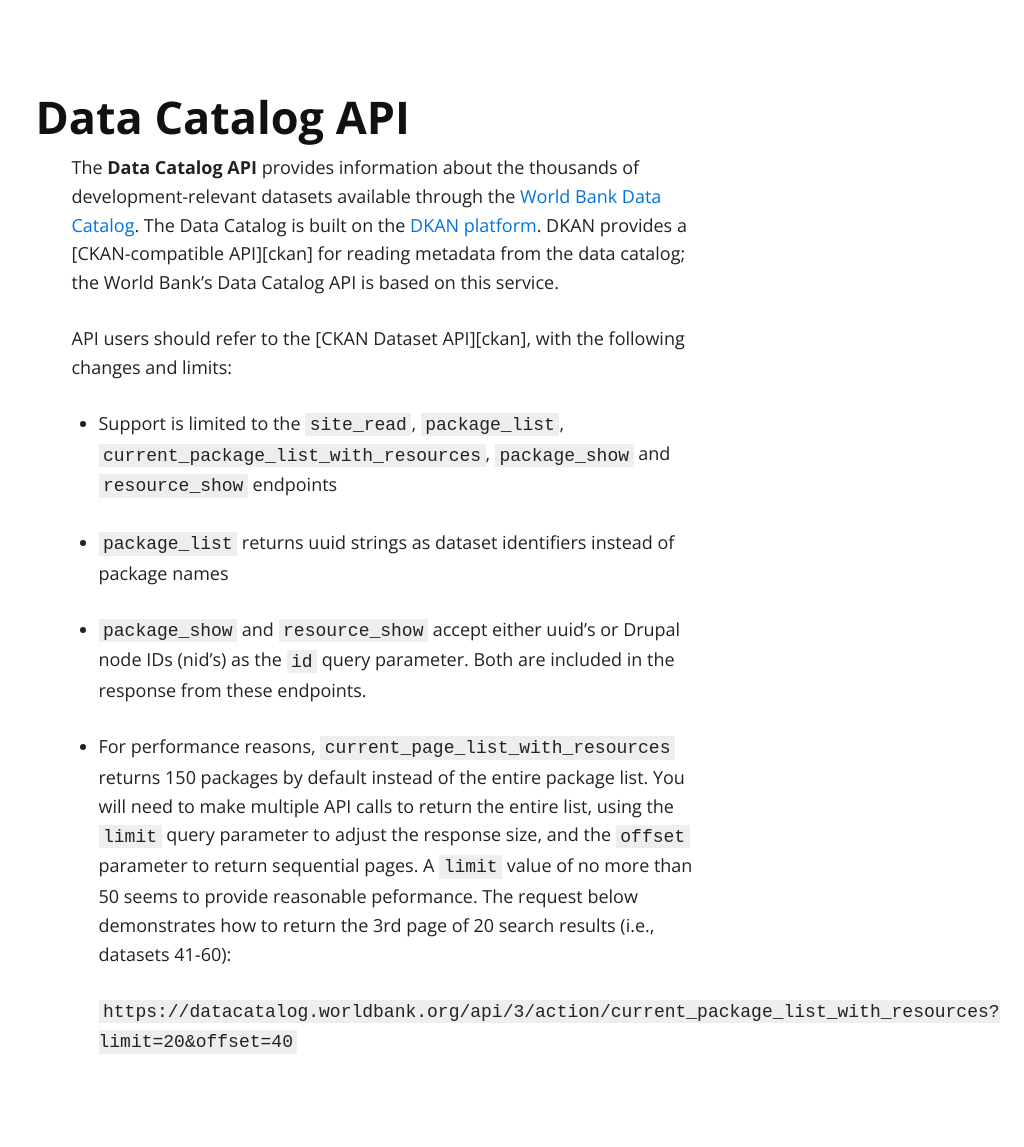
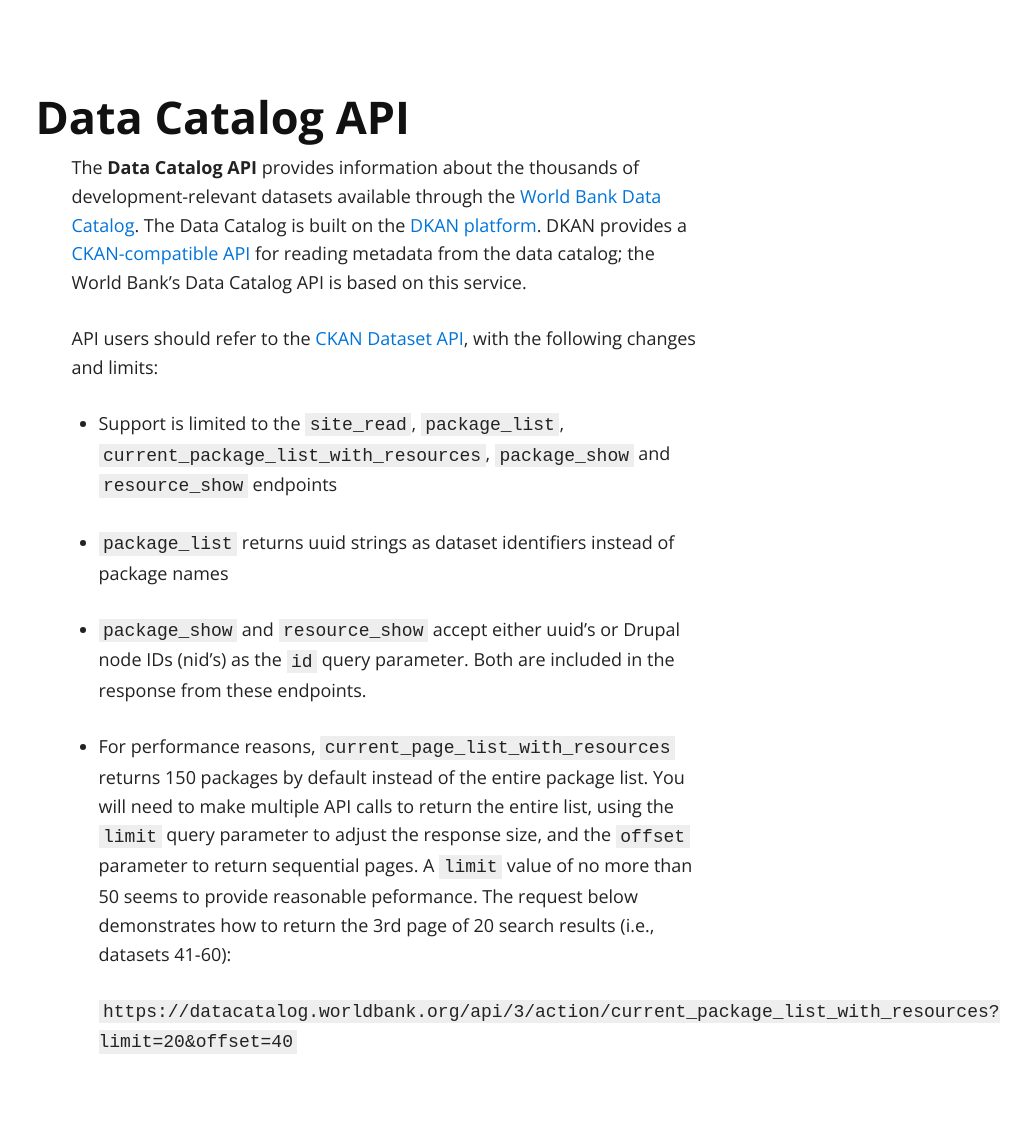
Before and after one commit to tgherzog/apidocs, a Jekyll site: the page built from API_Data_Catalog.md, in a window 1280 px wide. Shown: the whole page, without its empty margins (256-1280 px from the left). Built offline with Jekyll 4.4.1, drawn with Linux system fonts in a browser that asks for light colours; our own code applies the rules of GitHub Pages for plain Markdown files; part of the change alters nothing that is shown.

```diff
--- a/API_Data_Catalog.md
+++ b/API_Data_Catalog.md
@@ -29,3 +29,5 @@ limits:
   of 20 search results (i.e., datasets 41-60):
 
   `https://datacatalog.worldbank.org/api/3/action/current_package_list_with_resources?limit=20&offset=40`
+
+[ckan]: https://dkan.readthedocs.io/en/latest/apis/ckan-dataset.html
```
